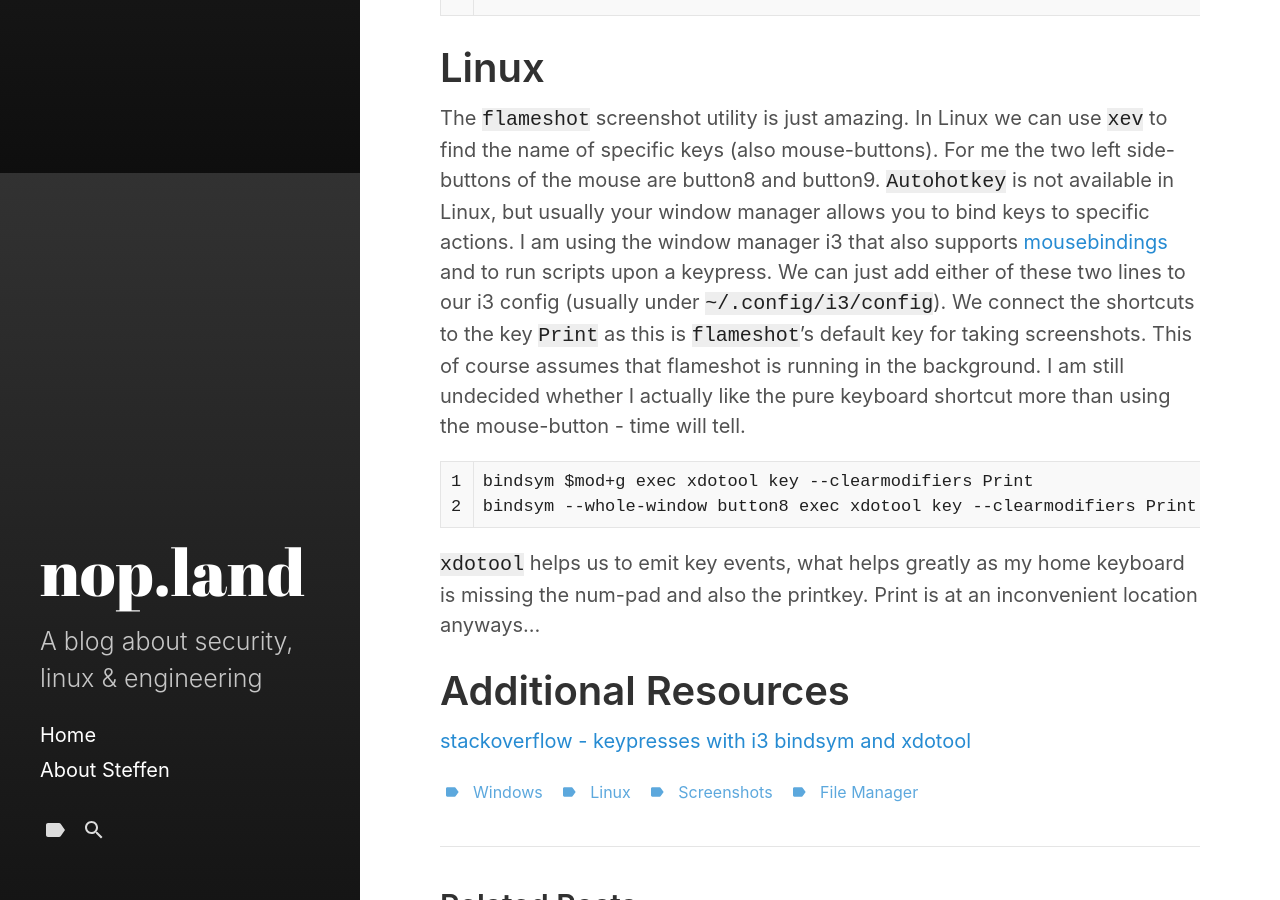
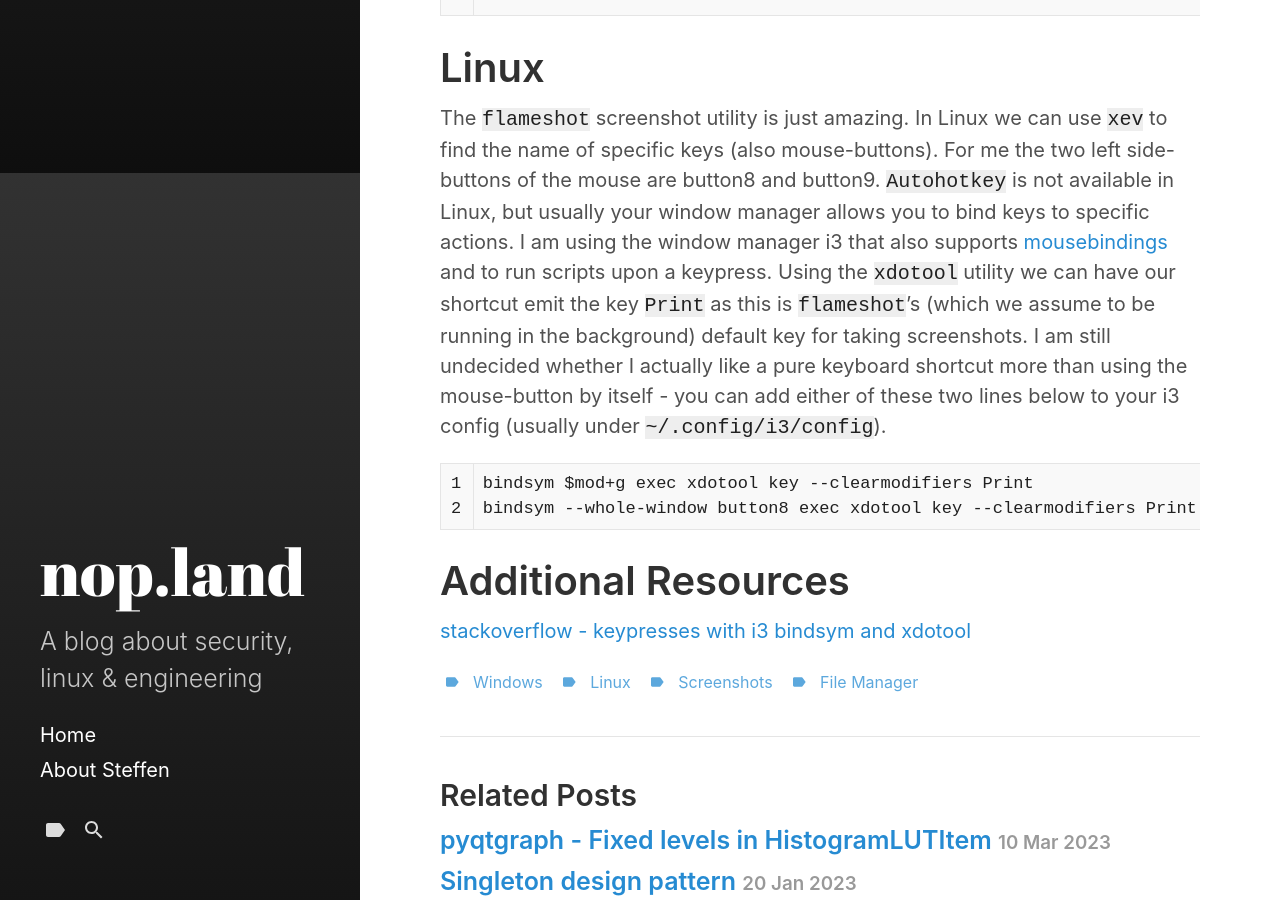
Before and after one commit to bytewvr/blog, a Jekyll site: the page built from _posts/2023-03-12-Rapid screenshots in Windows & Linux.md, in a window 1280 px wide and 900 px high, scrolled down 727 px. Built offline with Jekyll 4.4.1, drawn with Linux system fonts in a browser that asks for light colours.

Commit message:
text changes

````diff
--- a/_posts/2023-03-12-Rapid screenshots in Windows & Linux.md
+++ b/_posts/2023-03-12-Rapid screenshots in Windows & Linux.md
@@ -21,11 +21,10 @@ return
 ```
 # Linux
 The `flameshot` screenshot utility is just amazing. In Linux we can use `xev` to find the name of specific keys (also mouse-buttons). For me the two left side-buttons of the mouse are button8 and button9. `Autohotkey` is not available in Linux, but usually your window manager allows you to bind keys to specific actions. I am using the window manager i3 that also supports [mousebindings](https://i3wm.org/docs/userguide.html#mousebindings)
-and to run scripts upon a keypress. We can just add either of these two lines to our i3 config (usually under `~/.config/i3/config`). We connect the shortcuts to the key `Print` as this is `flameshot`'s default key for taking screenshots. This of course assumes that flameshot is running in the background. I am still undecided whether I actually like the pure keyboard shortcut more than using the mouse-button - time will tell.
+and to run scripts upon a keypress. Using the `xdotool` utility we can have our shortcut emit the key `Print` as this is `flameshot`'s (which we assume to be running in the background) default key for taking screenshots. I am still undecided whether I actually like a pure keyboard shortcut more than using the mouse-button by itself - you can add either of these two lines below to your i3 config (usually under `~/.config/i3/config`).
 ```
 bindsym $mod+g exec xdotool key --clearmodifiers Print
 bindsym --whole-window button8 exec xdotool key --clearmodifiers Print
 ```
-`xdotool` helps us to emit key events, what helps greatly as my home keyboard is missing the num-pad and also the printkey. Print is at an inconvenient location anyways...
 # Additional Resources
 [stackoverflow - keypresses with i3 bindsym and xdotool](https://stackoverflow.com/questions/61272019/infinite-loop-of-keypresses-with-i3-bindsym-and-xdotool)
````
